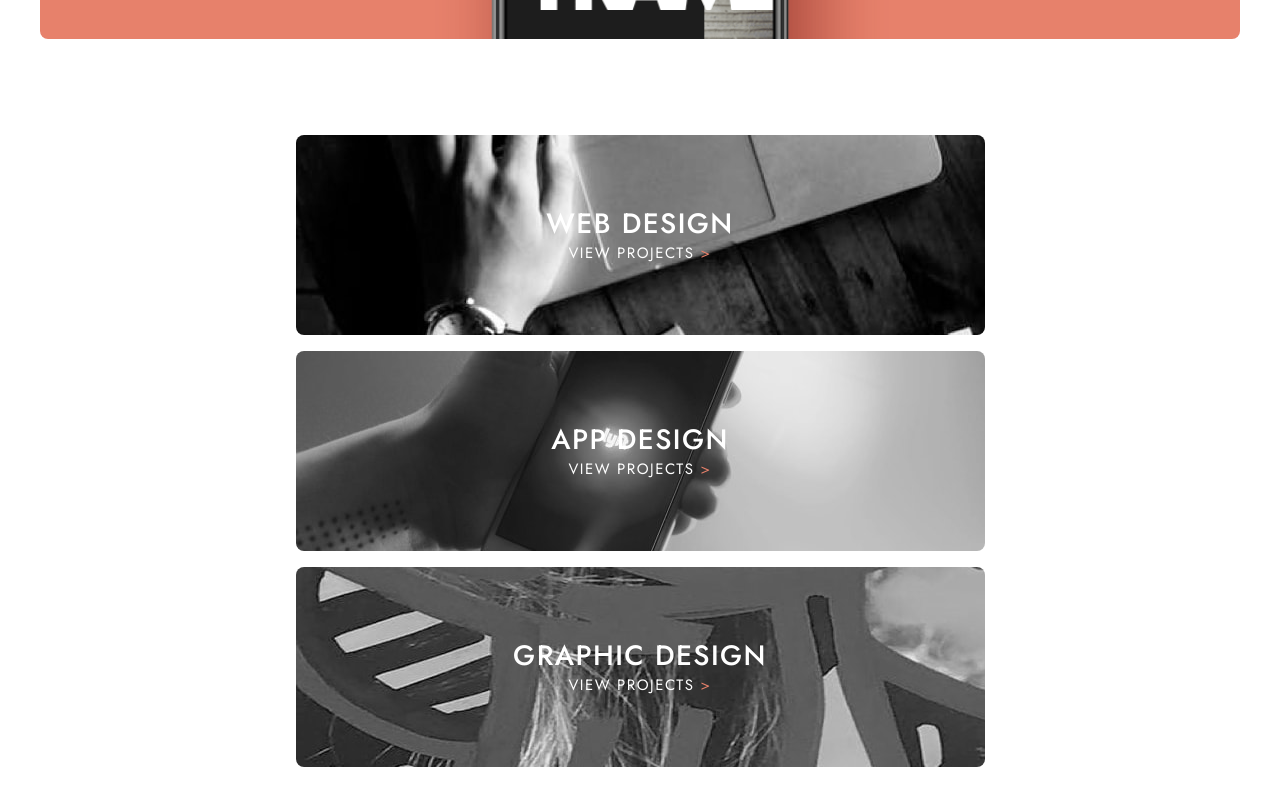
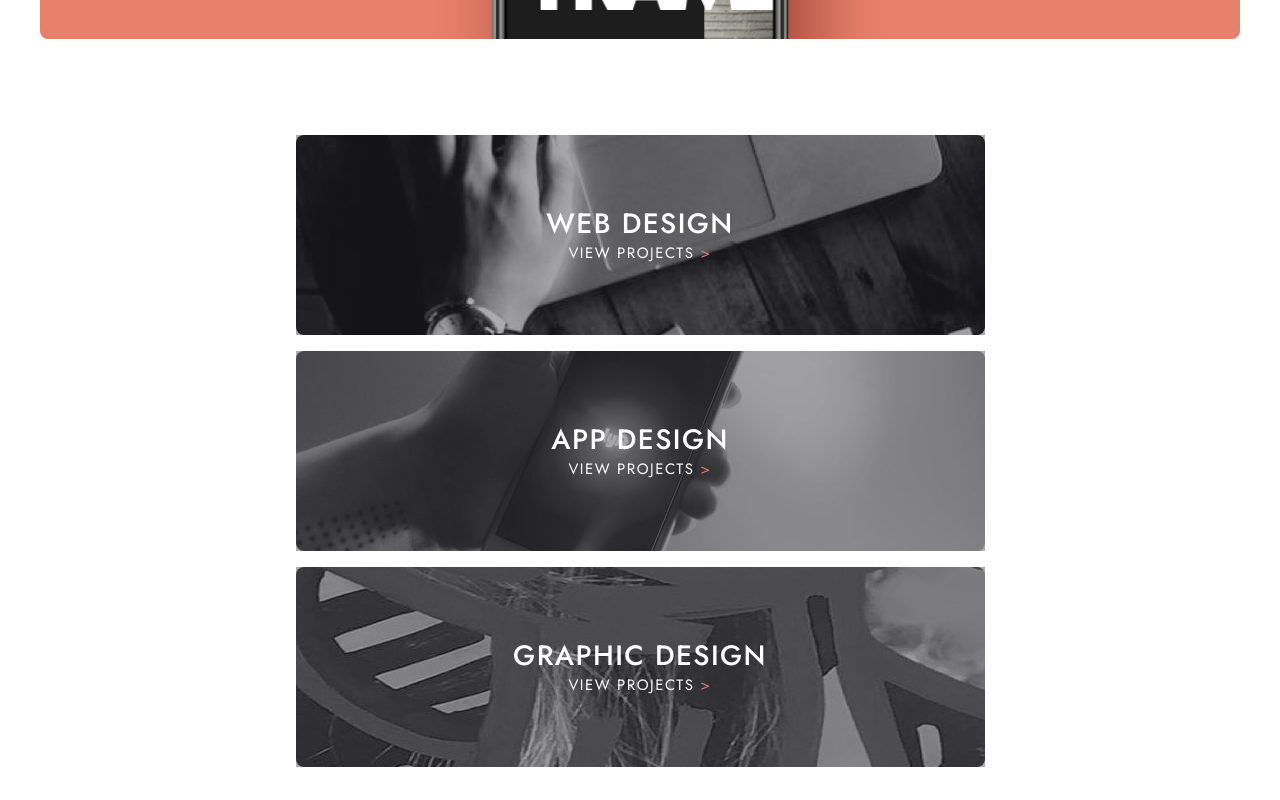
Before and after one commit to Laharls/designo_multi_page_website, a Next.js app: page /home in a window 1280 px wide. Shown: the part 900-1700 px from the top of the page. Built offline with nearby package versions, Linux system fonts and the light colour scheme.

Commit message:
effect : add hover effect home page

```diff
--- a/src/app/home/page.js
+++ b/src/app/home/page.js
@@ -41,7 +41,7 @@ export default function Home() {
             <div className='desktop:flex desktop:justify-center'>
                 <div className='grid gap-y-4 justify-items-center mb-[128px] desktop:grid-cols-[541px_541px] desktop:grid-rows-2 desktop:gap-x-4'>
                     {/* First Image */}
-                    <div className='relative desktop:row-span-2'>
+                    <div className='relative desktop:row-span-2 group'>
                         <Image
                             priority
                             src="/images/home/mobile/image-web-design.jpg"
@@ -68,7 +68,7 @@ export default function Home() {
                             alt='A part of a laptop with a touchpad'
                             className='rounded-lg hidden row-span-2 desktop:inline-block'
                         />
-                        <div className='absolute top-0 left-0 w-full h-full flex items-center justify-center'>
+                        <div className='absolute top-0 left-0 w-full h-full flex items-center justify-center bg-black bg-opacity-40 group-hover:bg-opacity-0 desktop:group-hover:bg-orange desktop:group-hover:bg-opacity-80 desktop:transition-colors desktop:duration-300'>
                             <div className='text-center'>
                                 <p className={`${jost.className} text-white text-center text-[28px] not-italic font-medium leading-9 tracking-wider uppercase`}>Web design</p>
                                 <p className={`${jost.className} text-white text-[15px] not-italic font-regular leading-normal tracking-widest uppercase`}>View projects <span className='text-orange'>&gt;</span></p>
@@ -77,7 +77,7 @@ export default function Home() {
                     </div>
 
                     {/* Second Image */}
-                    <div className='relative'>
+                    <div className='relative group'>
                         <Image
                             priority
                             src="/images/home/mobile/image-app-design.jpg"
@@ -104,7 +104,7 @@ export default function Home() {
                             alt='A part of a laptop with a touchpad'
                             className='rounded-lg hidden row-span-2 desktop:inline-block'
                         />
-                        <div className='absolute top-0 left-0 w-full h-full flex items-center justify-center'>
+                        <div className='absolute top-0 left-0 w-full h-full flex items-center justify-center bg-black bg-opacity-40 group-hover:bg-opacity-0 desktop:group-hover:bg-orange desktop:group-hover:bg-opacity-80 desktop:transition-colors desktop:duration-300'>
                             <div className='text-center'>
                                 <p className={`${jost.className} text-white text-center text-[28px] not-italic font-medium leading-9 tracking-wider uppercase`}>App design</p>
                                 <p className={`${jost.className} text-white text-[15px] not-italic font-regular leading-normal tracking-widest uppercase`}>View projects <span className='text-orange'>&gt;</span></p>
@@ -113,7 +113,7 @@ export default function Home() {
                     </div>
 
                     {/* Third Image */}
-                    <div className='relative'>
+                    <div className='relative group'>
                         <Image
                             priority
                             src="/images/home/mobile/image-graphic-design.jpg"
@@ -140,7 +140,7 @@ export default function Home() {
                             alt='A part of a laptop with a touchpad'
                             className='rounded-lg hidden row-span-2 desktop:inline-block'
                         />
-                        <div className='absolute top-0 left-0 w-full h-full flex items-center justify-center'>
+                        <div className='absolute top-0 left-0 w-full h-full flex items-center justify-center bg-black bg-opacity-40 group-hover:bg-opacity-0 desktop:group-hover:bg-orange desktop:group-hover:bg-opacity-80 desktop:transition-colors desktop:duration-300'>
                             <div className='text-center'>
                                 <p className={`${jost.className} text-white text-center text-[28px] not-italic font-medium leading-9 tracking-wider uppercase`}>Graphic design</p>
                                 <p className={`${jost.className} text-white text-[15px] not-italic font-regular leading-normal tracking-widest uppercase`}>View projects <span className='text-orange'>&gt;</span></p>
```
